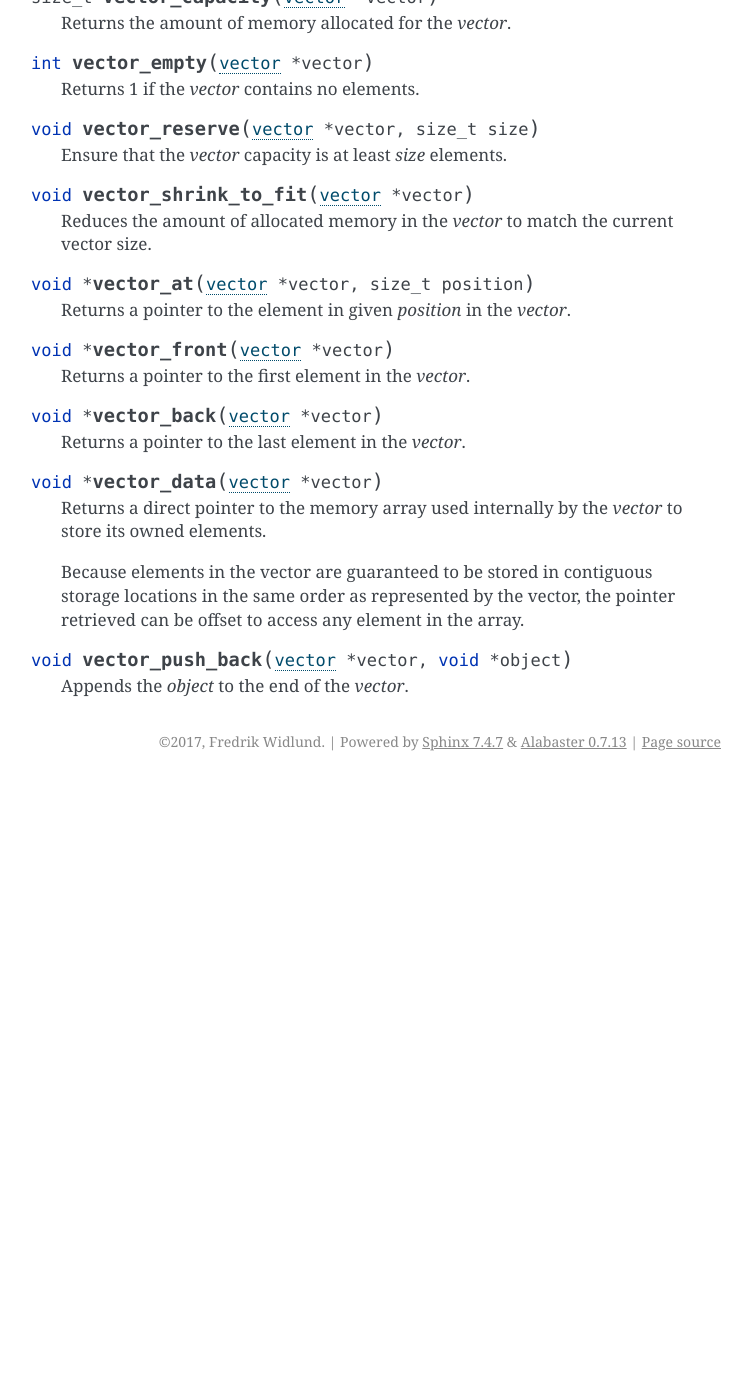
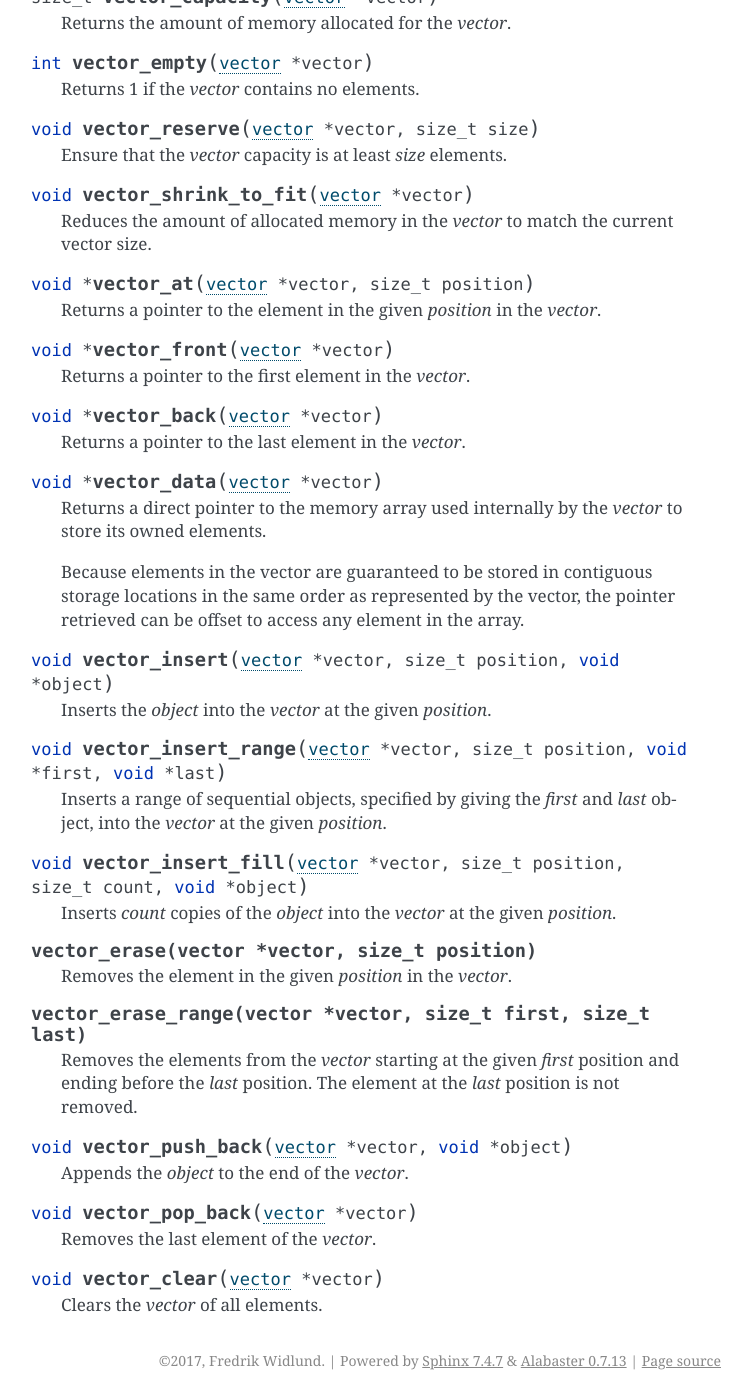
Before and after one commit to fredrikwidlund/libdynamic, a Sphinx documentation site: the page built from docs/apireference.rst, in a window 1280 px wide and 1400 px high, scrolled down 2666 px. Shown: the whole window, without its empty margins (389-1141 px from the left). Built offline with Sphinx 7.4.7, drawn with Linux system fonts in a browser that asks for light colours; before the commit the page ends 3447 px from its top, so only the background shows below that.

Commit message:
Vector documentation

```diff
--- a/docs/apireference.rst
+++ b/docs/apireference.rst
@@ -143,7 +143,7 @@ dynamically in an efficient way.
 
 .. function:: void *vector_at(vector *vector, size_t position)
 
-  Returns a pointer to the element in given *position* in the *vector*.
+  Returns a pointer to the element in the given *position* in the *vector*.
 
 .. function:: void *vector_front(vector *vector)
 
@@ -160,6 +160,35 @@ dynamically in an efficient way.
   Because elements in the vector are guaranteed to be stored in contiguous storage locations in the same order as
   represented by the vector, the pointer retrieved can be offset to access any element in the array.
 
+.. function:: void vector_insert(vector *vector, size_t position, void *object)
+
+  Inserts the *object* into the *vector* at the given *position*.
+
+.. function:: void vector_insert_range(vector *vector, size_t position, void *first, void *last)
+
+  Inserts a range of sequential objects, specified by giving the *first* and *last* object, into the *vector* at the given *position*.
+
+.. function:: void vector_insert_fill(vector *vector, size_t position, size_t count, void *object)
+
+  Inserts *count* copies of the *object* into the *vector* at the given *position*.
+
+.. function:: vector_erase(vector *vector, size_t position)
+
+  Removes the element in the given *position* in the *vector*.
+
+.. function:: vector_erase_range(vector *vector, size_t first, size_t last)
+
+  Removes the elements from the *vector* starting at the given *first* position and ending before the *last* position.
+  The element at the *last* position is not removed.
+
 .. function:: void vector_push_back(vector *vector, void *object)
 
   Appends the *object* to the end of the *vector*.
+
+.. function:: void vector_pop_back(vector *vector)
+
+  Removes the last element of the *vector*.
+
+.. function:: void vector_clear(vector *vector)
+
+  Clears the *vector* of all elements.
```
